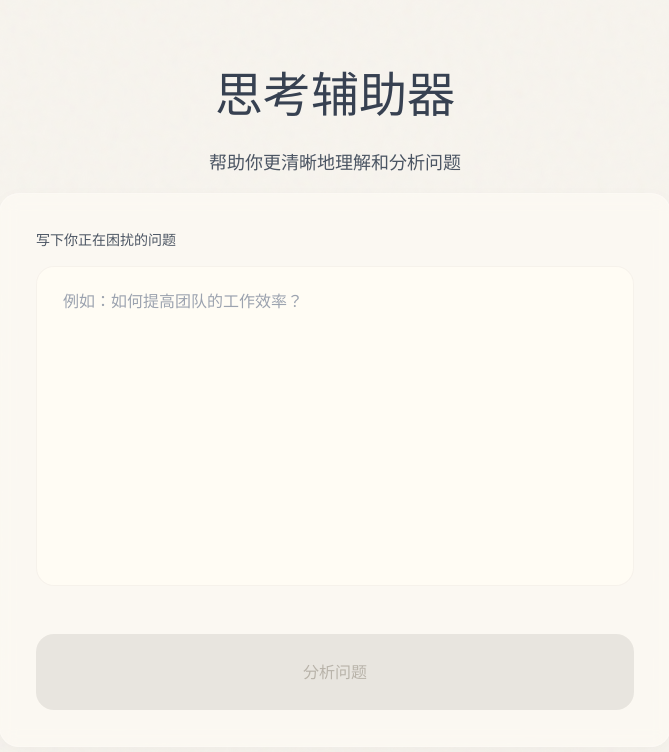
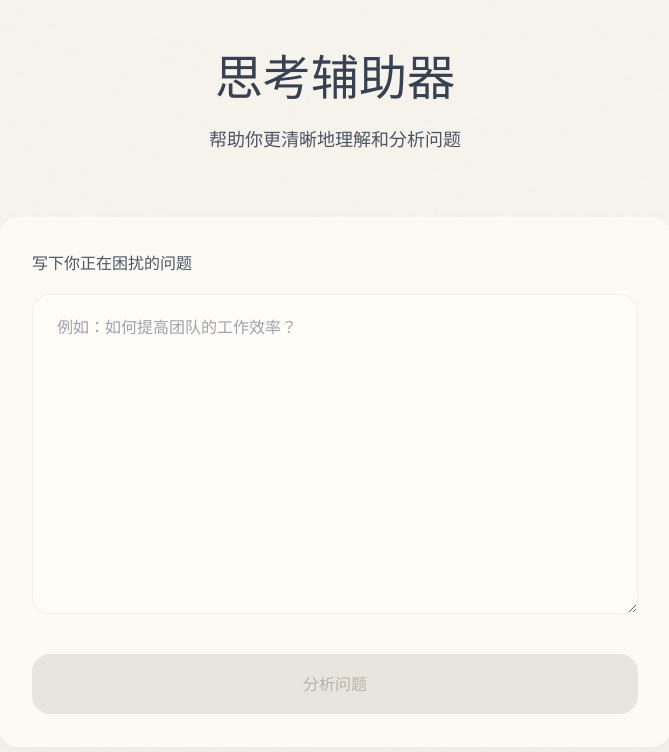
Before and after one commit to RafayelWan/traehks, a React (Vite) app: page / in a window 1280 px wide. Shown: the top 752 px of the page, without its empty margins (305-974 px from the left). Built offline with nearby package versions, Linux system fonts and the light colour scheme.

Commit message:
Revert commits 0899bcd..0899bcd
This reverts 1 commit(s) from 0899bcd to 0899bcd.

Reverted commits:
0899bcd feat: 创建问题认知分析器网页应用

Co-authored-by: traeagent <traeagent@users.noreply.github.com>

```diff
--- a/src/index.css
+++ b/src/index.css
@@ -36,28 +36,26 @@ body {
 }
 
 .glass-card {
-  background: rgba(255, 252, 245, 0.6);
-  backdrop-filter: blur(8px);
-  -webkit-backdrop-filter: blur(8px);
-  border: 1px solid rgba(255, 255, 255, 0.2);
+  background: rgba(255, 253, 247, 0.7);
+  backdrop-filter: blur(10px);
+  -webkit-backdrop-filter: blur(10px);
+  border: 1px solid rgba(255, 255, 255, 0.3);
   border-radius: 20px;
-  box-shadow: 0 6px 20px rgba(0, 0, 0, 0.03);
+  box-shadow: 0 8px 24px rgba(0, 0, 0, 0.04);
   transition: all 0.3s ease;
-  padding: 36px;
-  max-width: 100%;
-  margin: 0 auto;
+  padding: 32px;
 }
 
 .glass-card:hover {
-  box-shadow: 0 10px 28px rgba(0, 0, 0, 0.05);
-  transform: translateY(-1px);
+  box-shadow: 0 12px 32px rgba(0, 0, 0, 0.06);
+  transform: translateY(-2px);
 }
 
 input, textarea {
-  background: rgba(255, 252, 245, 0.85);
-  border: 1px solid rgba(240, 235, 228, 0.6);
+  background: rgba(255, 252, 245, 0.9);
+  border: 1px solid rgba(240, 235, 228, 0.8);
   border-radius: 18px;
-  padding: 22px 26px;
+  padding: 20px 24px;
   font-size: 16px;
   line-height: 1.6;
   transition: all 0.3s ease;
@@ -65,14 +63,12 @@ input, textarea {
   box-sizing: border-box;
   color: #333;
   font-weight: 300;
-  resize: none;
 }
 
 input:focus, textarea:focus {
   outline: none;
-  border-color: rgba(120, 144, 189, 0.2);
-  box-shadow: 0 0 0 3px rgba(120, 144, 189, 0.05);
-  background: rgba(255, 252, 245, 0.95);
+  border-color: rgba(120, 144, 189, 0.3);
+  box-shadow: 0 0 0 3px rgba(120, 144, 189, 0.08);
 }
 
 button {
@@ -95,18 +91,14 @@ button:active:not(:disabled) {
 }
 
 .btn-primary {
-  background-color: #9CA6C1;
+  background-color: #8A9BC8;
   color: white;
   font-size: 16px;
   font-weight: 400;
-  width: 100%;
-  transition: all 0.3s ease;
 }
 
 .btn-primary:hover:not(:disabled) {
-  background-color: #8D99B6;
-  transform: translateY(-2px);
-  box-shadow: 0 6px 16px rgba(156, 166, 193, 0.2);
+  background-color: #7A8BB8;
 }
 
 .btn-primary:disabled {
--- a/src/pages/Home.tsx
+++ b/src/pages/Home.tsx
@@ -12,16 +12,16 @@ export default function Home() {
   };
 
   return (
-    <div className="min-h-screen flex flex-col items-center justify-center p-6 py-16">
+    <div className="min-h-screen flex flex-col items-center justify-center p-6">
       <div className="w-full max-w-2xl">
-        <div className="text-center mb-18">
-          <h1 className="text-5xl font-light text-gray-700 mb-6 leading-tight">思考辅助器</h1>
-          <p className="text-gray-600 text-lg font-light leading-relaxed">帮助你更清晰地理解和分析问题</p>
+        <div className="text-center mb-16">
+          <h1 className="text-5xl font-normal text-gray-700 mb-6">思考辅助器</h1>
+          <p className="text-gray-600 text-lg font-light">帮助你更清晰地理解和分析问题</p>
         </div>
 
         <div className="glass-card">
-          <div className="mb-10">
-            <label htmlFor="question" className="block text-gray-600 font-medium mb-4 text-sm">写下你正在困扰的问题</label>
+          <div className="mb-8">
+            <label htmlFor="question" className="block text-gray-600 font-medium mb-4">写下你正在困扰的问题</label>
             <textarea
               id="question"
               value={question}
@@ -34,7 +34,7 @@ export default function Home() {
           <button
             onClick={handleAnalyze}
             disabled={!question.trim()}
-            className="btn-primary text-lg py-6"
+            className="w-full btn-primary text-lg"
           >
             分析问题
           </button>
```
